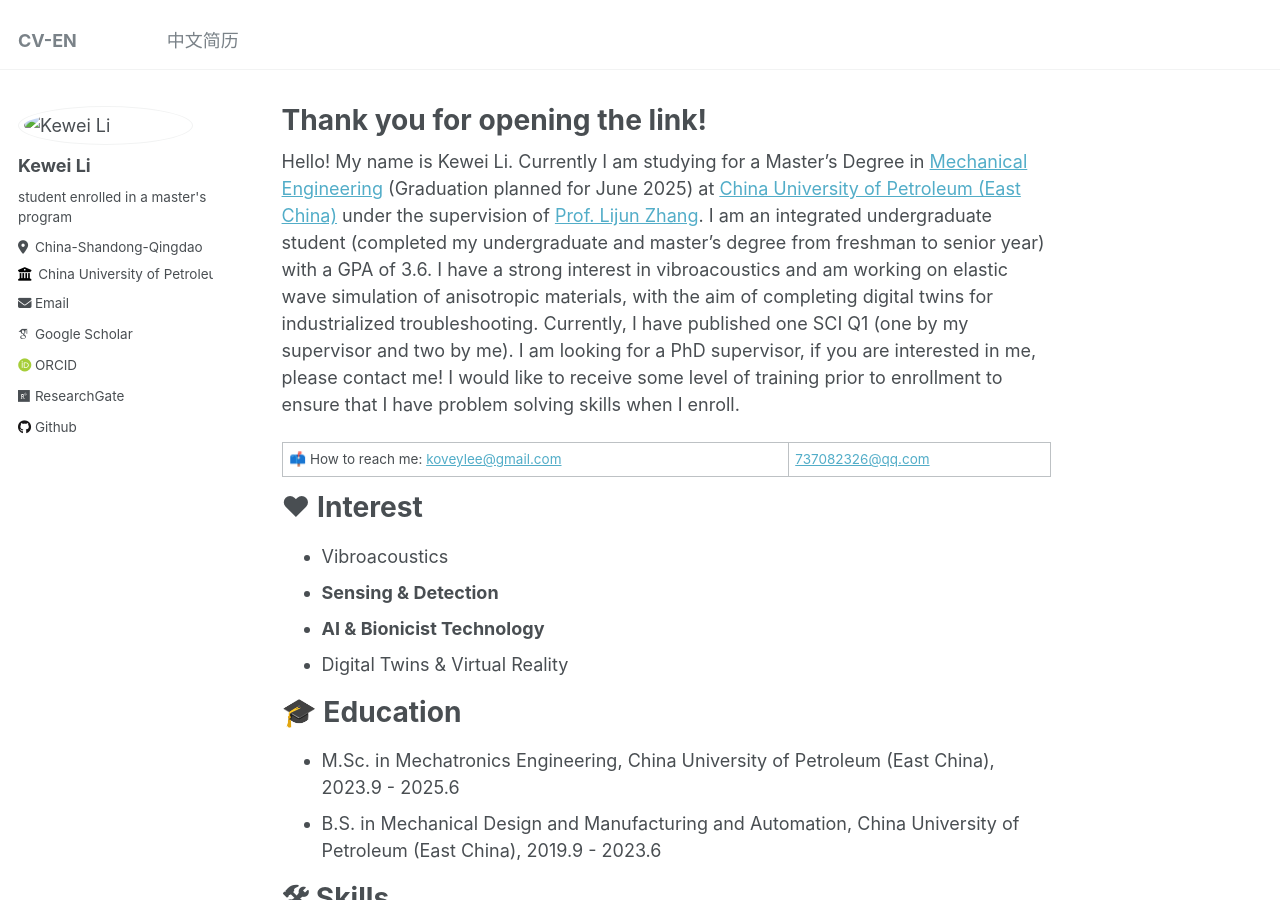
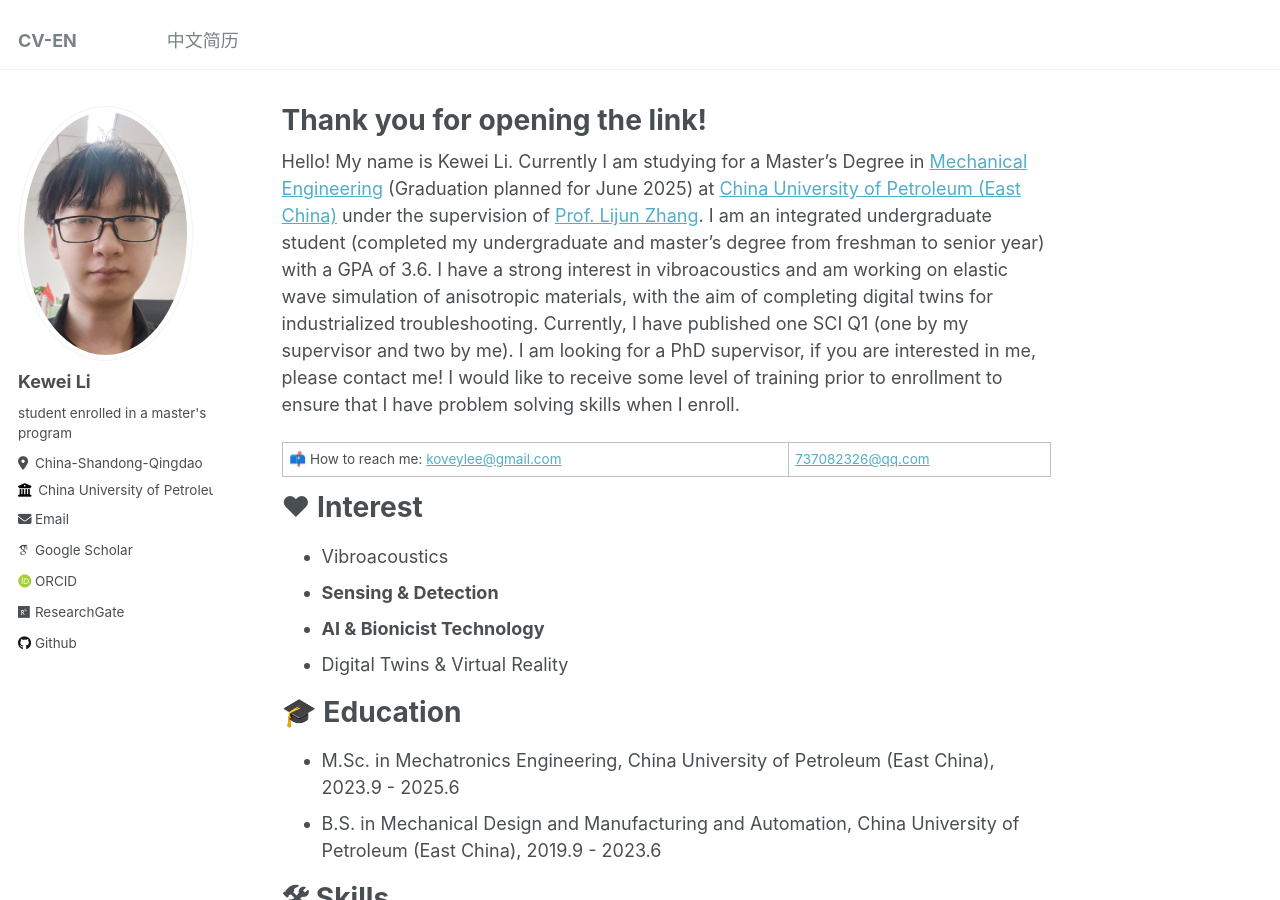
Before and after one commit to TheHangedManC/TheHangedManC-thehangedmanc.github.io, a Jekyll site: the page built from _pages/about.md, in a window 1280 px wide and 900 px high. Built offline with Jekyll 4.4.1, drawn with Linux system fonts in a browser that asks for light colours; some web fonts are replaced.

Commit message:
Update _config.yml

```diff
--- a/_config.yml
+++ b/_config.yml
@@ -21,7 +21,7 @@ repository               : "thehangedmanc.github.io"
 #               Additional customization can be done by editing /_includes/author-profile.html
 author:
   # Biographic information
-  avatar           : "images/me.png"
+  avatar           : "me.png"
   name             : "Kewei Li"
   pronouns         : "student enrolled in a master's program"
   bio              : # "Short biography for the left-hand sidebar"
```
